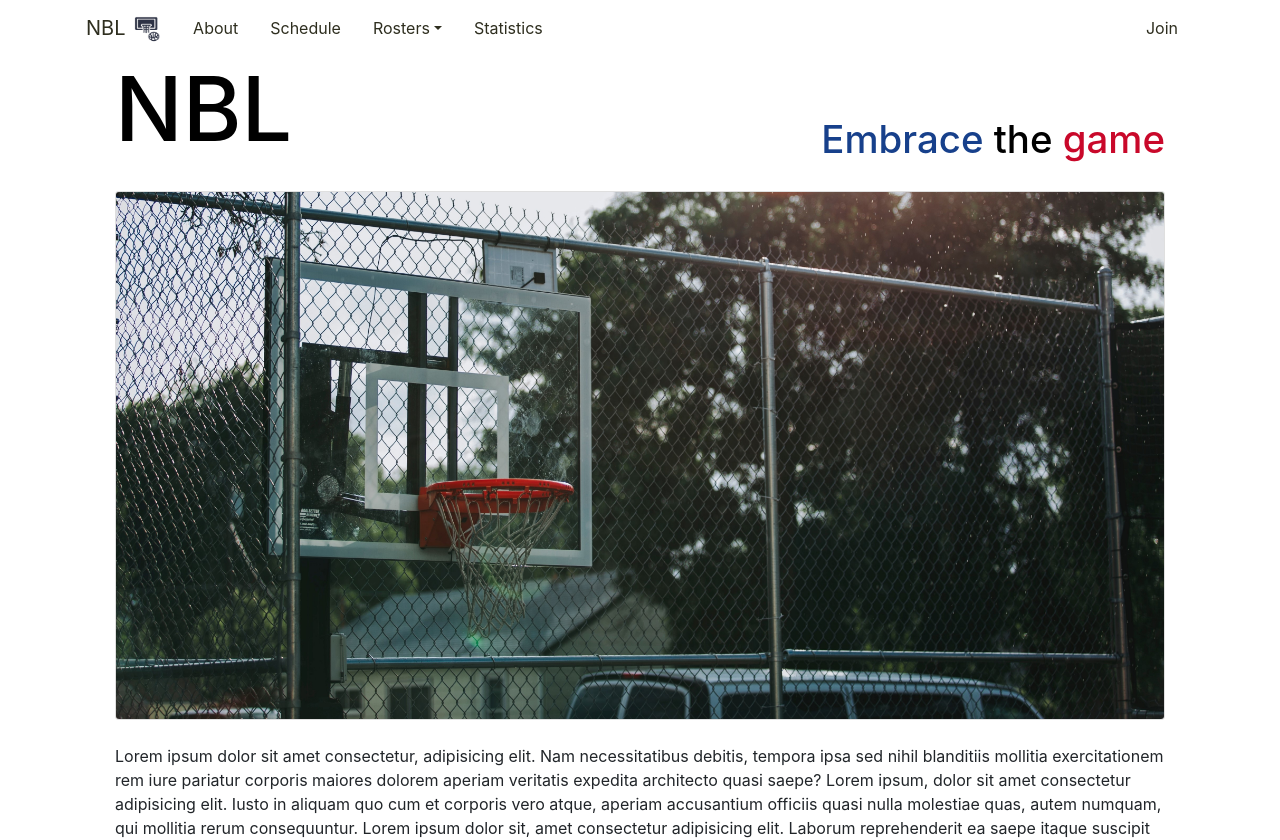
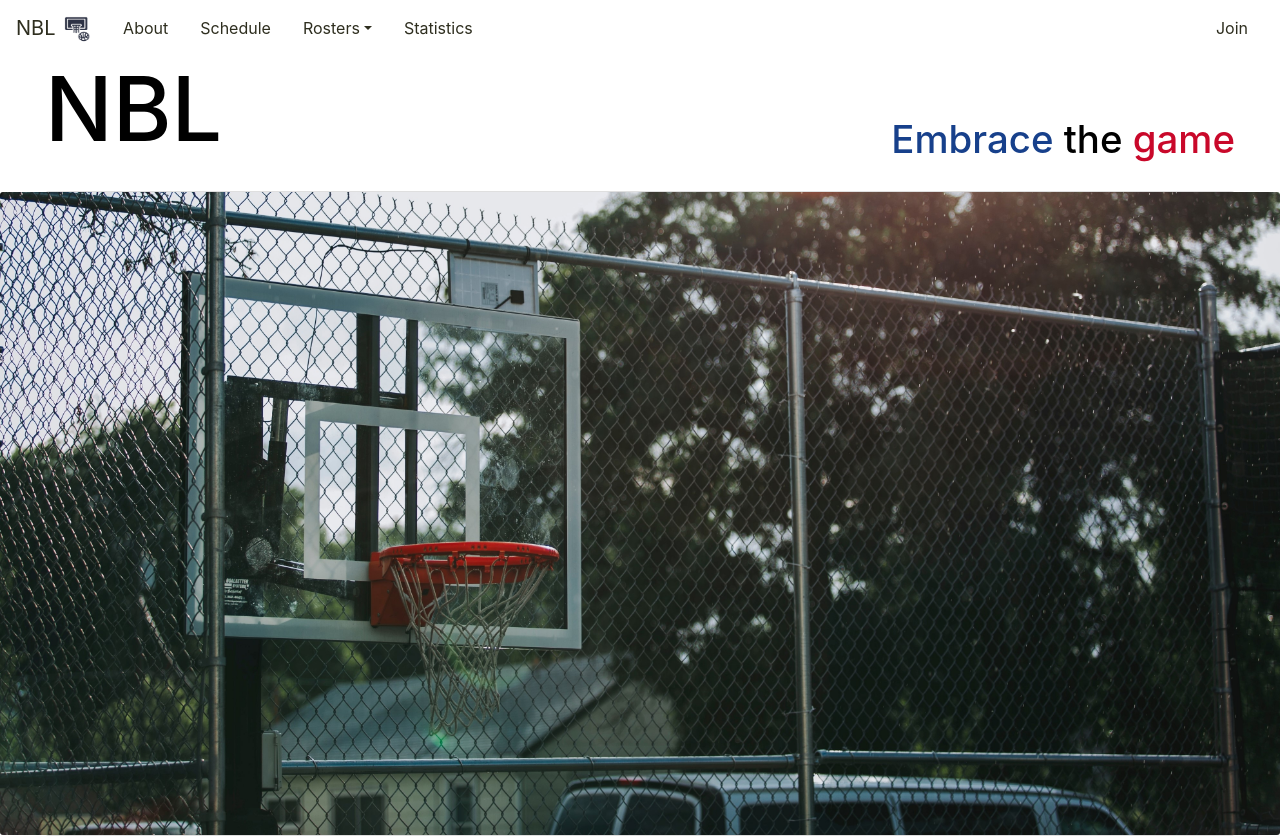
Before and after one commit to nzimmerman3/nbl, a React (Create React App) app: page / in a window 1280 px wide. Shown: the top 840 px of the page. Built offline with nearby package versions, Linux system fonts and the light colour scheme.

Commit message:
Fixed routing issues by adding basename to router

```diff
--- a/package.json
+++ b/package.json
@@ -1,5 +1,5 @@
 {
-  "homepage": "http://nzimmerman3.github.io",
+  "homepage": "https://nzimmerman3.github.io/nbl",
   "name": "basketball",
   "version": "0.1.0",
   "private": true,
--- a/src/App.jsx
+++ b/src/App.jsx
@@ -10,16 +10,18 @@ import Join from "./routes/Join"
 import "./css/App.css"
 
 function App() {
+  const url = process.env.PUBLIC_URL
+  // const url = "https://nzimmerman3.github.io/nbl"
+  console.log(url)
   return (
     <Container>
-      <Router>
+      <Router basename={process.env.PUBLIC_URL}>
         <Switch>
-          <Route path="/about" component={About}/>
-          <Route path="/schedule" component={Schedule}/>
-          {/* <Route exact path="" component={}/> */}
-          <Route path="/statistics" component={Statistics}/>
-          <Route path="/join" component={Join}/>
-          <Route path="/" component={Homepage}/>
+          <Route exact path={"/about"} component={About}/>
+          <Route exact path={"/schedule"} component={Schedule}/>
+          <Route exact path={"/statistics"} component={Statistics}/>
+          <Route exact path={"/join"} component={Join}/>
+          <Route exact path={"/"} component={Homepage}/>
 
         </Switch>
       </Router>
--- a/src/components/MyHeader.jsx
+++ b/src/components/MyHeader.jsx
@@ -11,7 +11,7 @@ const MyHeader = (props) => {
     return (
         <div>
             <Navbar className="container" expand="sm" variant="light" bg="light" sticky="top">
-                <Navbar.Brand href="/"> NBL{' '}
+                <Navbar.Brand href={process.env.PUBLIC_URL + "/"}> NBL{' '}
                 <img
                     alt=""
                     src={logo}
@@ -23,13 +23,13 @@ const MyHeader = (props) => {
                 <Navbar.Toggle aria-controls="responsive-navbar-nav" />
 
                 <Navbar.Collapse id="basic-navbar-nav">
-                    <Nav.Link href="/about" className={props.active==="about" ? "active" : ""}>About</Nav.Link>
-                    <Nav.Link href="/schedule" className={props.active==="schedule" ? "active" : ""}>Schedule</Nav.Link>
+                    <Nav.Link href={process.env.PUBLIC_URL  + "/about"} className={props.active==="about" ? "active" : ""}>About</Nav.Link>
+                    <Nav.Link href={process.env.PUBLIC_URL + "/schedule"} className={props.active==="schedule" ? "active" : ""}>Schedule</Nav.Link>
                     <NavDropdown title="Rosters" className={props.active==="rosters" ? "active" : ""}>
-                        <NavDropdown.Item className="" href="/team1">Team 1</NavDropdown.Item>
+                        <NavDropdown.Item className="" href={process.env.PUBLIC_URL + "/team1"}>Team 1</NavDropdown.Item>
                     </NavDropdown>
-                    <Nav.Link className={props.active==="statistics" ? "mr-auto active" : "mr-auto"} href="/statistics">Statistics</Nav.Link>
-                    <Nav.Link href="/join" className={props.active==="join" ? "active" : ""}>Join</Nav.Link>
+                    <Nav.Link className={props.active==="statistics" ? "mr-auto active" : "mr-auto"} href={process.env.PUBLIC_URL + "/statistics"}>Statistics</Nav.Link>
+                    <Nav.Link href={process.env.PUBLIC_URL + "/join"} className={props.active==="join" ? "active" : ""}>Join</Nav.Link>
                 </Navbar.Collapse>
             </Navbar>
         </div>
--- a/src/css/App.css
+++ b/src/css/App.css
@@ -1,6 +1,6 @@
 .container {
-    /* background-color: #f5f5f5; */
     background-color: white;
+    max-width: 100%;
 }
 
 h1 {
--- a/src/css/CardOverlay.css
+++ b/src/css/CardOverlay.css
@@ -1,3 +1,11 @@
 .btn {
     color: white;
 }
+
+.card .card-img {
+    width: 100vw;
+    position: relative;
+    left: 50%;
+    margin-left: -50vw;
+    max-height: 70vw;
+}
--- a/src/routes/Homepage.jsx
+++ b/src/routes/Homepage.jsx
@@ -7,6 +7,9 @@ import MainContent from '../components/MainContent'
 import '../css/Homepage.css'
 
 const Homepage = () => {
+    const url = process.env.PUBLIC_URL
+    // const url = "https://nzimmerman3.github.io/nbl"
+    console.log(url)
     return (
         <div>
             <Container>
```
